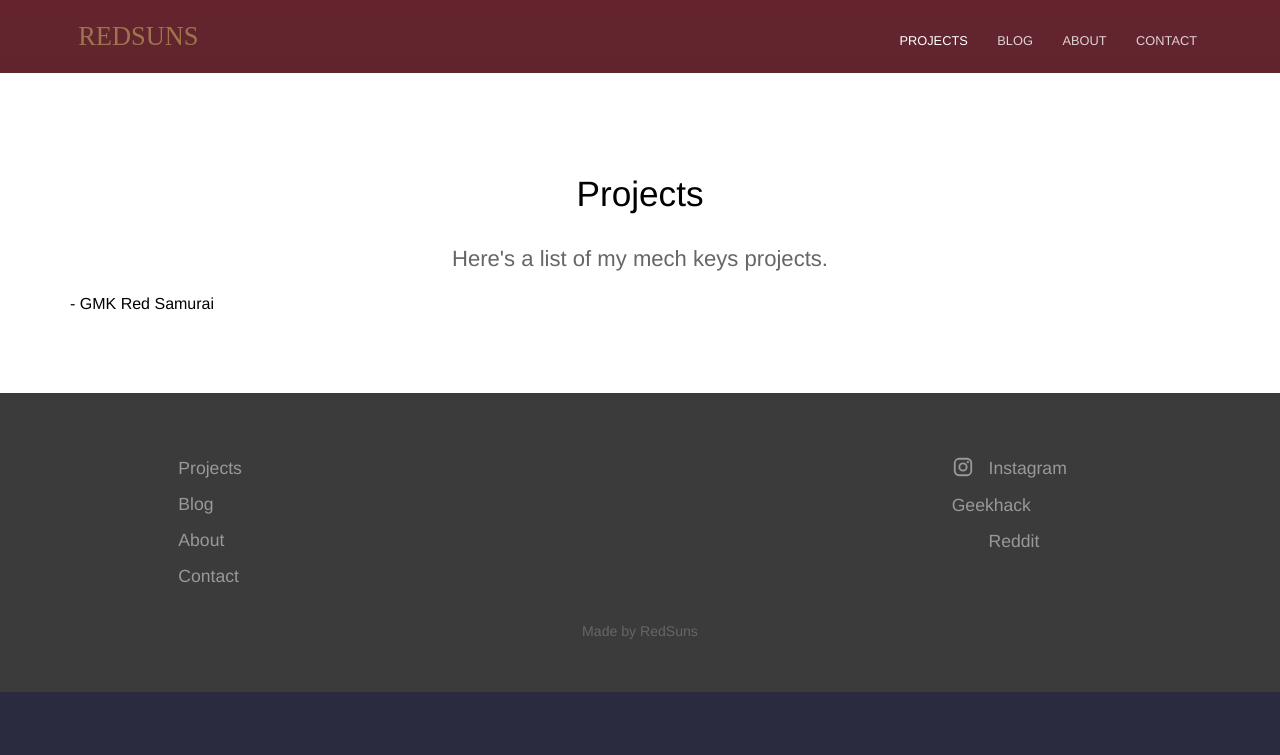
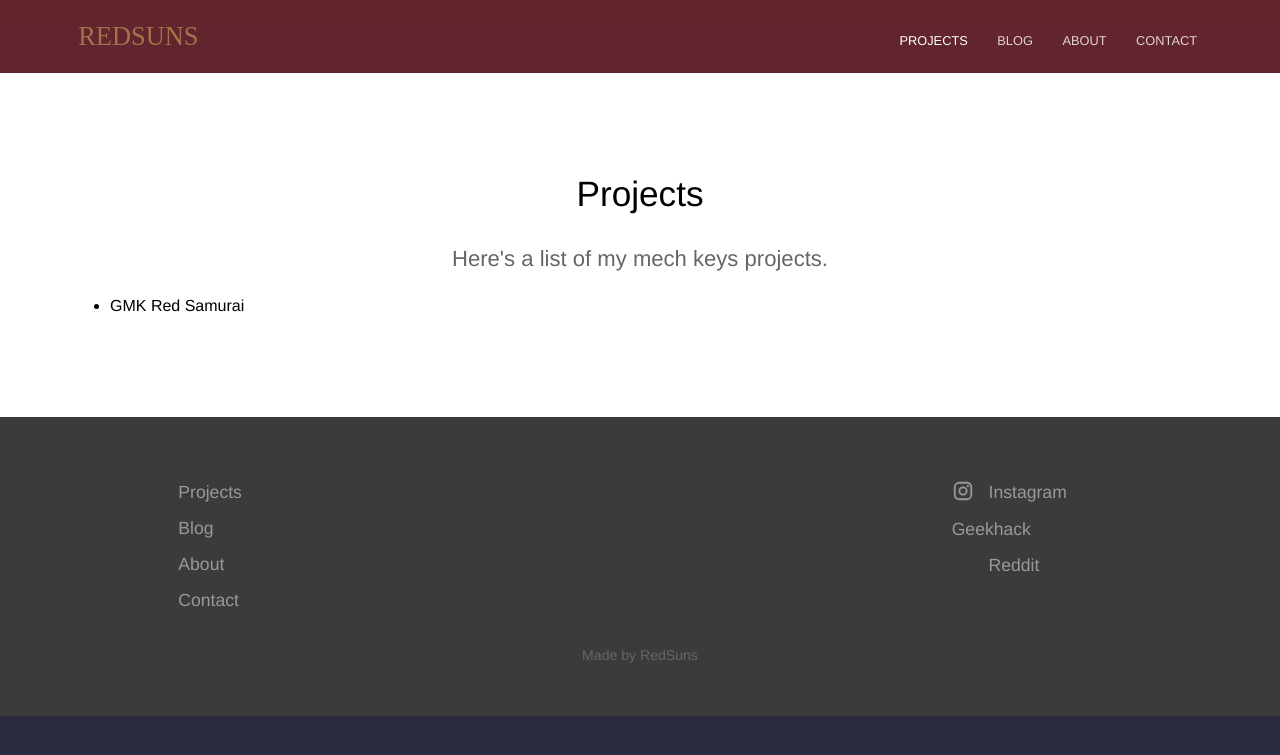
Before and after one commit to RedSunsRMK/redsunsrmk.github.io, a Jekyll site: the page built from projects.html, in a window 1280 px wide. Shown: the top 755 px of the page. Built offline with Jekyll 4.4.1, drawn with Linux system fonts in a browser that asks for light colours.

Commit message:
Update projects.html

```diff
--- a/projects.html
+++ b/projects.html
@@ -4,4 +4,8 @@ heading: Projects
 description: Here's a list of my mech keys projects.
 ---
 
-- GMK Red Samurai
+<p>
+<ul>
+  <li>GMK Red Samurai</li>
+ <ul>
+</p>
```
